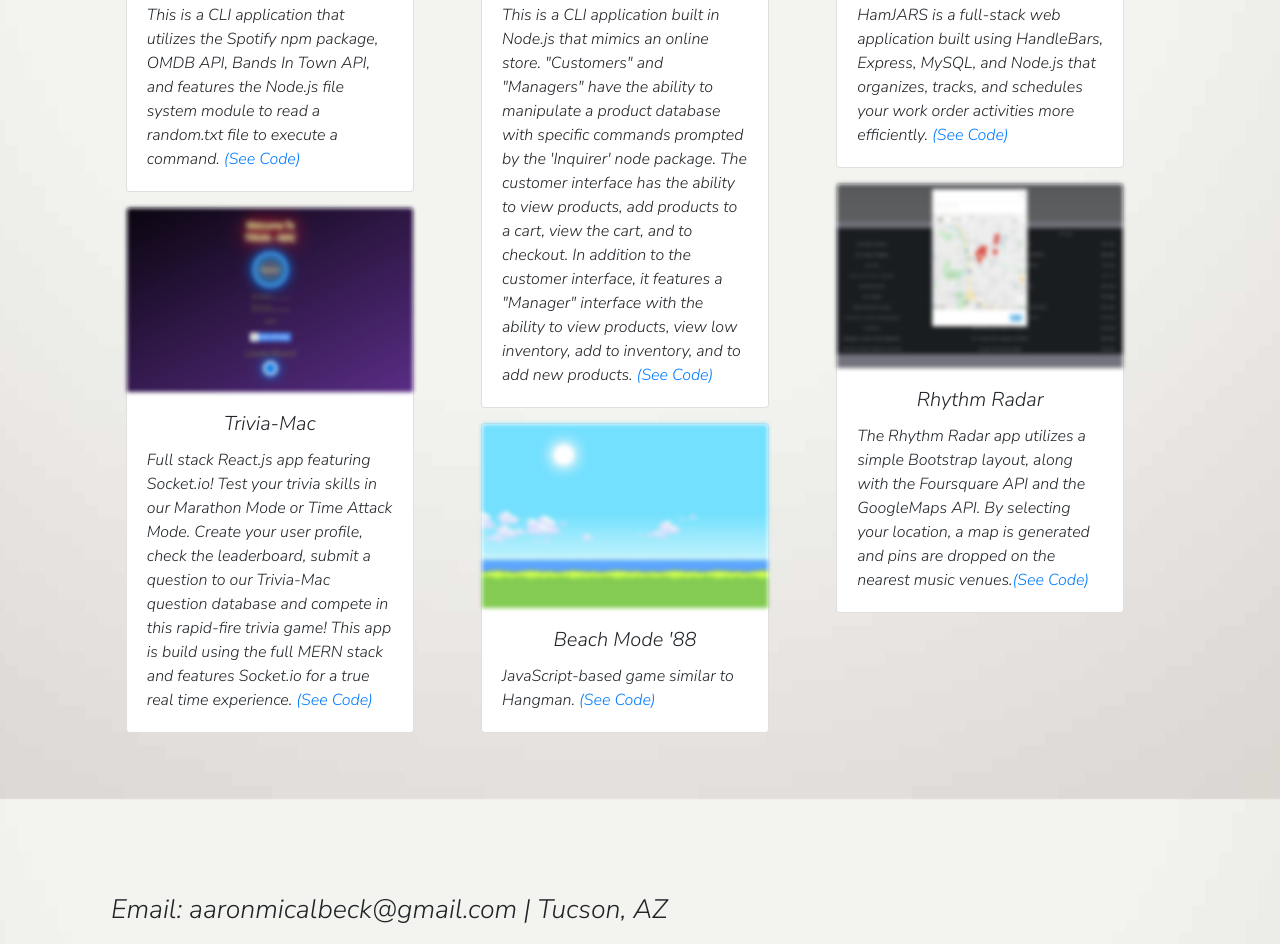
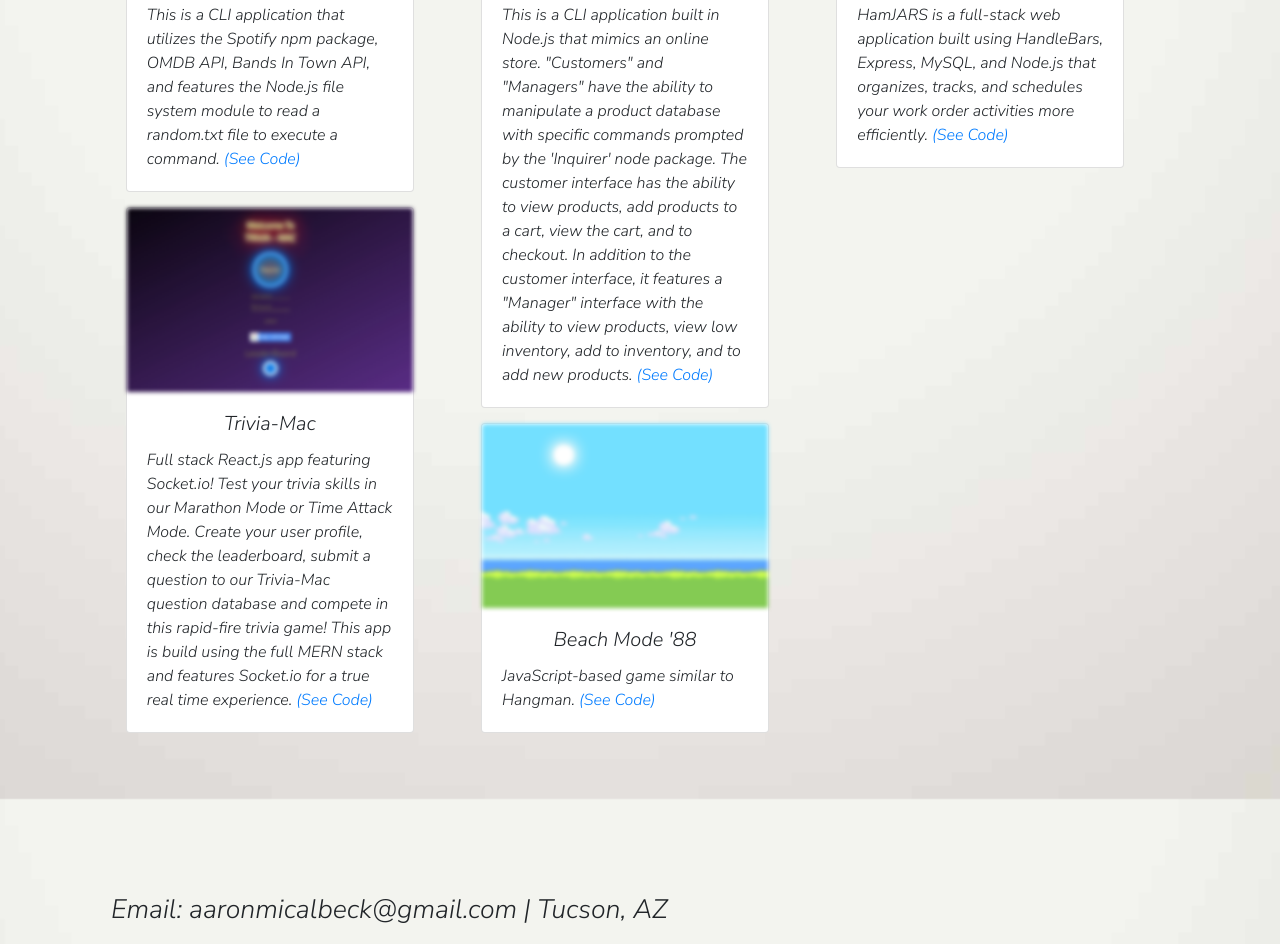
Before and after one commit to aaronmicalbeck/aaron-beck-portfolio, a plain HTML site: page index.html in a window 1280 px wide. Shown: the part 2401-3345 px from the top of the page. Drawn offline with nearby package versions, Linux system fonts and the light colour scheme.

Commit message:
removed project 1 for bug fix

```diff
--- /dev/null
+++ b/animations.js
@@ -0,0 +1 @@
+gsap.from(".profile-col", {duration: 3, x: 300, opacity: 0, scale: 0.5});
--- a/index.html
+++ b/index.html
@@ -183,17 +183,6 @@
           </div>
         </div>
 
-        <div class="card mx-auto" style="width: 18rem;">
-          <a href="https://aaronmicalbeck.github.io/project-one/"><img src="assets/rhythm-radar.jpg"
-              class="embed-responsive-4by3 card-img-top" alt="..."></a>
-          <div class="card-body">
-            <h5 class="card-title text-center">Rhythm Radar</h5>
-            <p class="card-text">The Rhythm Radar app utilizes a simple Bootstrap layout, along with the Foursquare API
-              and the GoogleMaps API.
-              By selecting your location, a map is generated and pins are dropped on the nearest music venues.<a
-                href="https://github.com/aaronmicalbeck/project-one.git">(See Code)</a></p>
-          </div>
-        </div>
     </section>
 
 
--- /dev/null
+++ b/nodemailer.js
@@ -0,0 +1 @@
+const nodemailer = require('nodemailer')
```
Also changed, not shown: site.webmanifest.
